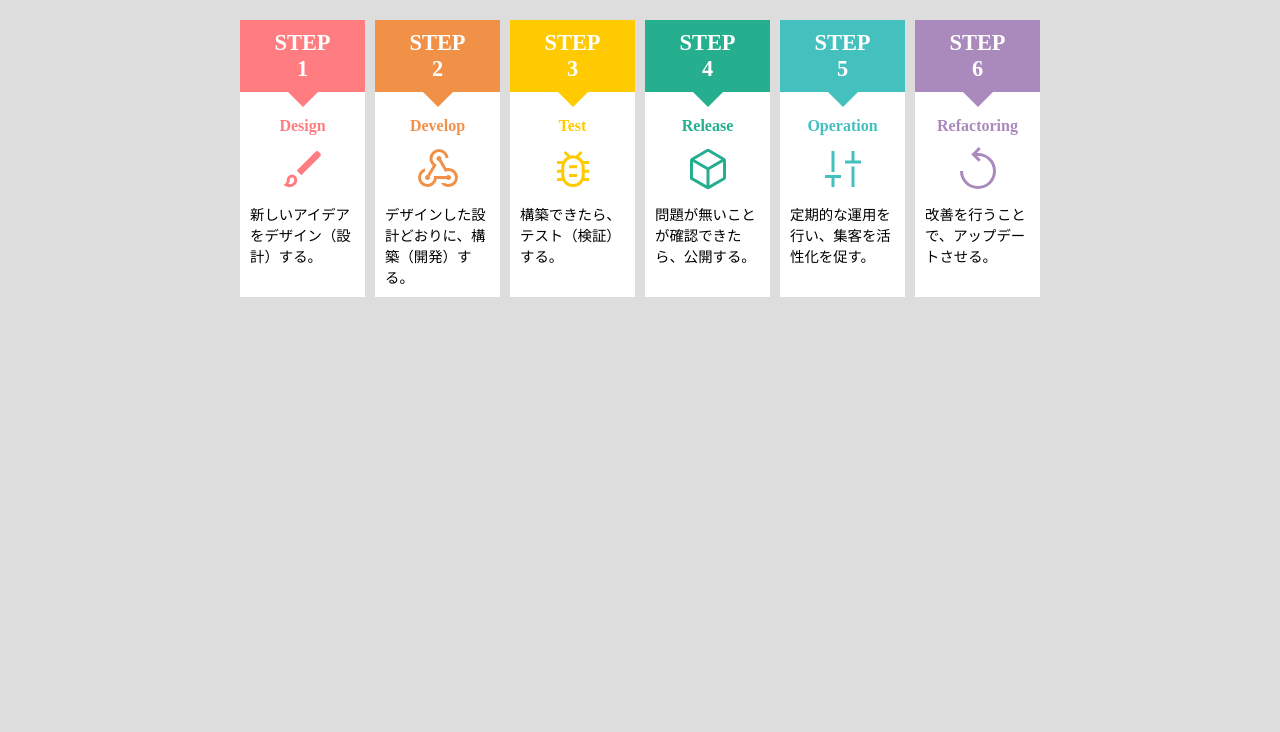
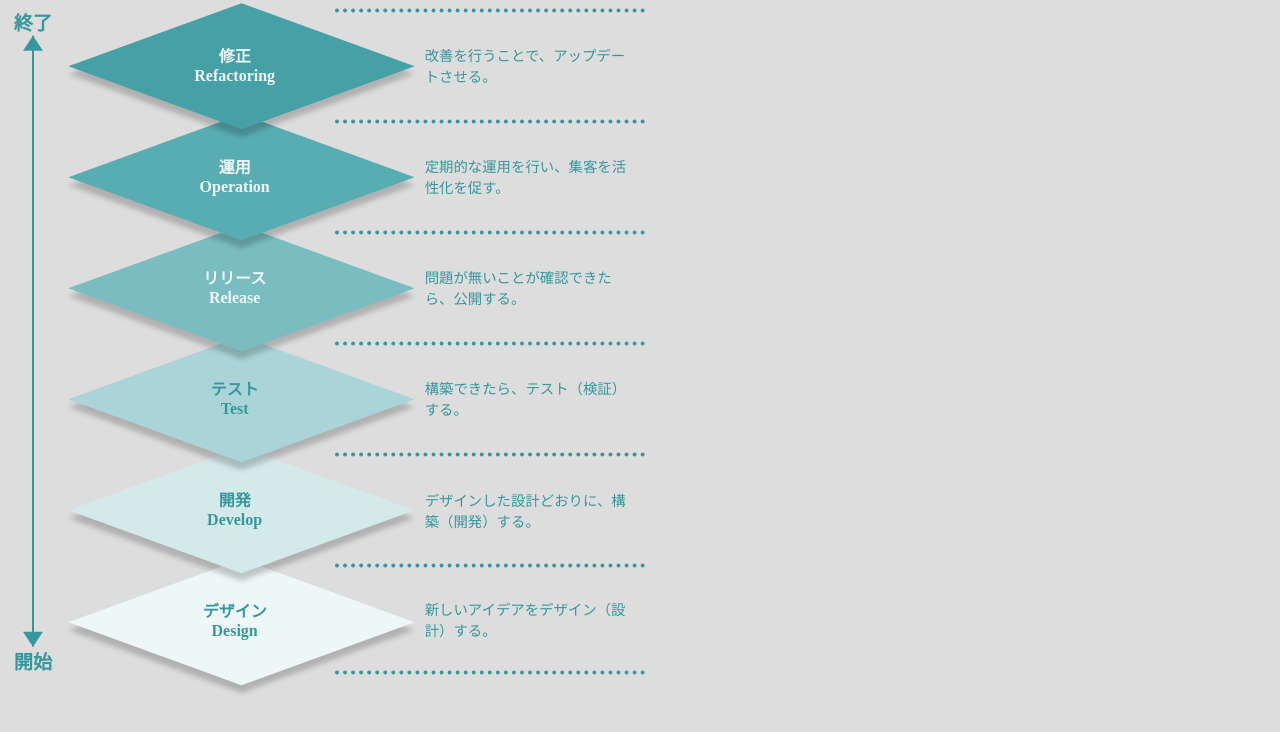
Before and after one commit to yugeta/step_pattern, a plain HTML site: page index.html in a window 1280 px wide. Drawn offline with Linux system fonts and the light colour scheme.

Commit message:
first-commit

```diff
--- a/color.css
+++ /dev/null
@@ -1,160 +0,0 @@
-.step,
-.step *,
-.step *::before,
-.step *::after{
-  -webkit-box-sizing : border-box;
-     -moz-box-sizing : border-box;
-       -o-box-sizing : border-box;
-      -ms-box-sizing : border-box;
-          box-sizing : border-box;
-}
-
-.step ul,
-.step li{
-  list-style:none;
-  margin:0;
-  padding:0;
-}
-
-.step{
-  --size-width  : 800px;
-  --color-1     : #ff7d81;
-  --color-2     : #f19148;
-  --color-3     : #ffcb00;
-  --color-4     : #25af8f;
-  --color-5     : #44c0bf;
-  --color-6     : #aa89bd;
-
-
-  width  : var(--size-width);
-  margin : 20px auto;
-}
-
-.step .color{
-  display : flex;
-  gap     : 10px;
-}
-.step .color > *{
-  flex    : 1;
-  background-color:white;
-}
-.step .color .label{
-  padding: 10px;
-  text-align:center;
-  font-weight:bold;
-}
-.step .color .image{
-  text-align:center;
-}
-.step .color .image > *{
-  width:48px;
-  height:48px;
-}
-.step .color .text{
-  padding:10px;
-  white-space:pre-wrap;
-  word-break:break-all;
-  font-size:0.9rem;
-}
-
-.color li:nth-child(1) .num{--color-bg:var(--color-1)}
-.color li:nth-child(2) .num{--color-bg:var(--color-2)}
-.color li:nth-child(3) .num{--color-bg:var(--color-3)}
-.color li:nth-child(4) .num{--color-bg:var(--color-4)}
-.color li:nth-child(5) .num{--color-bg:var(--color-5)}
-.color li:nth-child(6) .num{--color-bg:var(--color-6)}
-
-.color li:nth-child(1) .label{color:var(--color-1)}
-.color li:nth-child(2) .label{color:var(--color-2)}
-.color li:nth-child(3) .label{color:var(--color-3)}
-.color li:nth-child(4) .label{color:var(--color-4)}
-.color li:nth-child(5) .label{color:var(--color-5)}
-.color li:nth-child(6) .label{color:var(--color-6)}
-
-.color li:nth-child(1) .image{fill:var(--color-1)}
-.color li:nth-child(2) .image{fill:var(--color-2)}
-.color li:nth-child(3) .image{fill:var(--color-3)}
-.color li:nth-child(4) .image{fill:var(--color-4)}
-.color li:nth-child(5) .image{fill:var(--color-5)}
-.color li:nth-child(6) .image{fill:var(--color-6)}
-
-.color{
-  counter-reset     :num 0;
-}
-.color li{
-  counter-increment : num;
-}
-.color li .num{
-  padding:10px 0;
-  text-align:center;
-  --size-tail : 15px;
-  position:relative;
-  background-color:var(--color-bg);
-  margin: 0 0 var(--size-tail) 0;
-}
-.color li .num::before{
-  content : '';
-  display:block;
-  position:absolute;
-  top:100%;
-  left:50%;
-  transform:translate(-50% , 0);
-  width: 0;
-  height: 0;
-  border-left   : var(--size-tail) solid transparent;
-  border-right  : var(--size-tail) solid transparent;
-  border-top    : var(--size-tail)solid var(--color-bg);
-  border-bottom : 0;
-}
-.color li .num::after{
-  content           : 'STEP\A'counter(num);
-  font-size         : 1.4rem;
-  white-space       : pre-wrap;
-  display:block;
-  text-align:center;
-  color:white;
-  font-weight:bold;
-}
-
-
-@media (max-width:800px){
-  .step{
-    width:100%;
-  }
-  .step .color{
-    flex-direction : column;
-    width: calc(100% - var(--size-arrow));
-    gap:10px;
-  }
-  .step .color li{
-    display:grid;
-    grid-template-columns:30% 1fr;
-  }
-  .step .color li .num{
-    grid-column : 1/2;
-    grid-row    : 1/4;
-  }
-  .color li .num{
-    padding:10px;
-    margin: 0 var(--size-tail) 0 0;
-  }
-  .color li .num::before{
-    left:100%;
-    top:50%;
-    transform:translate(0,-50%);
-    border-top   : var(--size-tail) solid transparent;
-    border-bottom  : var(--size-tail) solid transparent;
-    border-left    : var(--size-tail)solid var(--color-bg);
-    border-right : 0;
-  }
-  .color li .num::after{
-    position:absolute;
-    font-size:1.0rem;
-    top:50%;
-    left:50%;
-    transform:translate(-50%,-50%);
-  }
-  .step .color .label{
-    font-size:0.9rem;
-  }
-}
--- a/index.html
+++ b/index.html
@@ -1,48 +1,41 @@
 <meta name="viewport" content="width=device-width, initial-scale=1, user-scalable=no">
 <meta charset='utf-8' />
-<link rel='stylesheet' href='color.css' />
+<link rel='stylesheet' href='stair.css' />
 <style>
-  body{
-    background-color:#ddd;
-  }
+body{
+  background-color:#ddd;
+}
 </style>
 
-<div class='step'>
-  <ul class='color'>
+<div class='step-process'>
+  <ul class='min-max'>
+    <li class='word'>開始</li>
+    <li class='arrow'><p></p></li>
+    <li class='word'>終了</li>
+  </ul>
+  <ul class='stair'>
     <li>
-      <div class='num'></div>
-      <div class='label'>Design</div>
-      <div class='image'><svg xmlns="http://www.w3.org/2000/svg" viewBox="0 96 960 960"><path d="M215 939q-33.835 0-66.917-11.5Q115 916 90 890q35-12 50-35t15-62q0-43.75 30.676-74.375Q216.353 688 260.176 688 304 688 334.5 718.625T365 793q0 64-43.5 105T215 939Zm0-60q35 0 62.5-25t27.5-61q0-20-12.5-32.5T260 748q-20 0-32.5 12.5T215 793q0 39-8.5 57.5T175 873q6 1 20 3.5t20 2.5Zm230-177-90-95 376-376q14-14 31-14.5t32 14.5l29 29q15 15 14.5 32.5T823 324L445 702Zm-185 91Z"/></svg></div>
+      <div class='title'>デザイン<br>Design</div>
       <div class='text'>新しいアイデアをデザイン（設計）する。</div>
     </li>
     <li>
-      <div class='num'></div>
-      <div class='label'>Develop</div>
-      <div class='image'><svg xmlns="http://www.w3.org/2000/svg" viewBox="0 96 960 960"><path d="M270 936q-78 0-134-56T80 746q0-67 39-117t101-66v63q-35 14-57.5 46.5T140 746q0 54 38 92t92 38q54 0 92-38t38-92v-30h249q8-9 19-14.5t22-5.5q21 0 35.5 14.5T740 746q0 20-14.5 35T690 796q-11 0-22-5.5T649 776H458q-14 69-66.5 114.5T270 936Zm420 0q-48 0-88.5-22T535 856h86q15 10 32.5 15t36.5 5q54 0 92-38t38-92q0-54-38-92t-92-38q-19 0-35 4.5T624 634L495 416q-20-4-32.5-17.5T450 366q0-21 15-35.5t35-14.5q21 0 35.5 14.5T550 366q0 4-.5 7.5T547 384l103 176q11-2 21.5-3t18.5-1q79 0 134.5 55.5T880 746q0 78-55.5 134T690 936ZM270 796q-20 0-35-15t-15-35q0-18 12.5-31.5T264 696l111-187q-30-29-47.5-65.5T310 366q0-79 56-134.5T500 176q76 0 131 52.5T690 356h-60q-3-51-40.5-85.5T500 236q-54 0-92 38t-38 92q0 42 24.5 75.5T457 489L316 727q2 6 3 10.5t1 8.5q0 20-14.5 35T270 796Z"/></svg></div>
+      <div class='title'>開発<br>Develop</div>
       <div class='text'>デザインした設計どおりに、構築（開発）する。</div>
     </li>
     <li>
-      <div class='num'></div>
-      <div class='label'>Test</div>
-      <div class='image'><svg xmlns="http://www.w3.org/2000/svg" viewBox="0 96 960 960"><path d="M480 936q-65 0-121-31t-83-89H160v-60h92q-7-26-7-52.5V650h-86v-60h86q0-29 .5-57.5T254 476h-94v-60h120q14-28 37-49t51-35l-77-76 40-40 94 94q28-10 56.5-10t56.5 10l94-94 40 40-76 76q28 14 49.5 35.5T683 416h118v60h-95q9 28 8.5 56.5T714 590h87v60h-87q0 27 .5 53.5T708 756h93v60H685q-26 59-82.5 89.5T480 936Zm0-60q72 0 123-50.5T654 703V536q0-72-51-122.5T480 363q-72 0-123 50.5T306 536v167q0 72 51 122.5T480 876Zm-80-140h160v-60H400v60Zm0-173h160v-60H400v60Zm80 57h.5-.5.5-.5.5-.5.5-.5Z"/></svg></div>
+      <div class='title'>テスト<br>Test</div>
       <div class='text'>構築できたら、テスト（検証）する。</div>
     </li>
     <li>
-      <div class='num'></div>
-      <div class='label'>Release</div>
-      <div class='image'><svg xmlns="http://www.w3.org/2000/svg" viewBox="0 96 960 960"><path d="m180 746 270 156V593L180 437v309Zm330 156 270-156V436L510 593v309ZM213 387l267 155 266-155-266-154-267 154Zm-93 394V406q0-16 8-30t22-22l300-173q14-8 30-8t30 8l300 173q14 8 22 22t8 30v340q0 16-8 30t-22 22L510 971q-14 8-30 8t-30-8L120 781Zm360-205Z"/></svg></div>
+      <div class='title'>リリース<br>Release</div>
       <div class='text'>問題が無いことが確認できたら、公開する。</div>
     </li>
     <li>
-      <div class='num'></div>
-      <div class='label'>Operation</div>
-      <div class='image'><svg xmlns="http://www.w3.org/2000/svg" viewBox="0 96 960 960"><path d="M520 466v-60h130V216h60v190h130v60H520Zm130 470V526h60v410h-60Zm-400 0V756H120v-60h320v60H310v180h-60Zm0-300V216h60v420h-60Z"/></svg></div>
+      <div class='title'>運用<br>Operation</div>
       <div class='text'>定期的な運用を行い、集客を活性化を促す。</div>
     </li>
     <li>
-      <div class='num'></div>
-      <div class='label'>Refactoring</div>
-      <div class='image'><svg xmlns="http://www.w3.org/2000/svg" viewBox="0 96 960 960"><path d="M480 976q-75 0-140.5-28T225 871q-49-49-77-114.5T120 616h60q0 125 87.5 212.5T480 916q125 0 212.5-87.5T780 616q0-125-85-212.5T485 316h-23l73 73-41 42-147-147 147-147 41 41-78 78h23q75 0 140.5 28T735 361q49 49 77 114.5T840 616q0 75-28 140.5T735 871q-49 49-114.5 77T480 976Z"/></svg></div>
+      <div class='title'>修正<br>Refactoring</div>
       <div class='text'>改善を行うことで、アップデートさせる。</div>
     </li>
   </ul>
--- /dev/null
+++ b/stair.css
@@ -0,0 +1,211 @@
+.step-process,
+.step-process *,
+.step-process *::before,
+.step-process *::after{
+  -webkit-box-sizing : border-box;
+     -moz-box-sizing : border-box;
+       -o-box-sizing : border-box;
+      -ms-box-sizing : border-box;
+          box-sizing : border-box;
+}
+.step-process{
+  --color:#36979d;
+  display:flex;
+  gap:10px;
+}
+.step-process ul,
+.step-process li{
+  list-style:none;
+  margin:0;
+  padding:0;
+}
+
+.step-process .min-max{
+  width:50px;
+  display:flex;
+  flex-direction:column-reverse;
+  justify-content: space-between;
+}
+.step-process .min-max .word{
+  font-weight:bold;
+  font-size:1.2rem;
+  color:var(--color);
+  text-align:center;
+}
+.step-process .min-max .arrow{
+  position:relative;
+  flex:1;
+  padding:10px 0;
+}
+.step-process .min-max .arrow > *{
+  width:2px;
+  height:100%;
+  background-color:var(--color);
+  position:absolute;
+  top:50%;
+  left:50%;
+  transform:translate(-50%,-50%);
+  margin:0;
+}
+.step-process .min-max .arrow > *::before,
+.step-process .min-max .arrow > *::after{
+  content:'';
+  display:block;
+  position:absolute;
+  transform:translate(-50% , 0);
+  border-style:solid;
+  border-color:var(--color) transparent;
+  border-width:0 10px 0 10px;
+}
+.step-process .min-max .arrow > *::before{
+  top:0;
+  left:50%;
+  border-bottom-width: 15px;
+}
+.step-process .min-max .arrow > *::after{
+  bottom:0;
+  left:50%;
+  border-top-width: 15px;
+}
+
+.step-process .stair{
+  --size: 200px;
+  --text: 110px;
+
+  display:flex;
+  flex-direction:column-reverse;
+  width: var(--size);
+  margin-left:calc(var(--size) / 3);
+}
+.step-process .stair > *{
+  position:relative;
+  height:calc(var(--size) / 1.8);
+}
+.step-process .stair > * > *{
+  position:relative;
+  z-index:2;
+  z-index: counter(z);
+}
+.step-process .stair > * > .title{
+  position:absolute;
+  top:50%;
+  left:50%;
+  transform:translate(-50%,-50%);
+  color:white;
+  font-size:1.0rem;
+  text-align:center;
+  font-weight: bold;
+}
+.step-process .stair > *::before{
+  content:'';
+  display:block;
+  width: calc(var(--size) / 1.2);
+  height: calc(var(--size) / 1.2);
+  position:absolute;
+  top:0;
+  left:0;
+  box-shadow:-10px 10px 5px rgba(0,0,0,0.2);
+  transform: translate(calc(var(--size) / -3) , 35%)  rotate(-45deg) skew(25deg, 25deg);
+  transform-origin: top left;
+  z-index: 1;
+}
+.step-process .stair > * > .text{
+  position:absolute;
+  top:50%;
+  left:100%;
+  border-color:var(--color);
+  color:var(--color);
+  border-style:dotted;
+  border-width:0;
+  border-top-width: 4px;
+  width:calc(100% + var(--text));
+  height:100%;
+  transform:translate(0 , -50%);
+  display:flex;
+  align-items:center;
+  padding:10px 10px 10px calc(var(--size) - var(--text));
+  font-size:0.9rem;
+}
+.step-process .stair > *:first-child > .text{
+  border-bottom-width: 4px;
+}
+
+.step-process .stair > *:nth-of-type(1)::before{
+  background-color:#eef7f7;
+}
+.step-process .stair > *:nth-of-type(1) > .title{
+  color:#36979d;
+}
+.step-process .stair > *:nth-of-type(2)::before{
+  background-color:#d4e9ea;
+}
+.step-process .stair > *:nth-of-type(2) > .title{
+  color:#36979d;
+}
+.step-process .stair > *:nth-of-type(3)::before{
+  background-color:#aad4d7;
+}
+.step-process .stair > *:nth-of-type(3) > .title{
+  color:#36979d;
+}
+.step-process .stair > *:nth-of-type(4)::before{
+  background-color:#79bdc1;
+}
+.step-process .stair > *:nth-of-type(4) > .title{
+  color:#eef7f7;
+}
+.step-process .stair > *:nth-of-type(5)::before{
+  background-color:#58adb2;
+}
+.step-process .stair > *:nth-of-type(5) > .title{
+  color:#eef7f7;
+}
+.step-process .stair > *:nth-of-type(6)::before{
+  background-color:#46a1a7;
+}
+.step-process .stair > *:nth-of-type(6) > .title{
+  color:#eef7f7;
+}
+.step-process .stair > *:nth-of-type(7)::before{
+  background-color:#36979d;
+}
+.step-process .stair > *:nth-of-type(7) > .title{
+  color:#eef7f7;
+}
+
+@media(max-width:500px){
+  .step-process .min-max{
+    width:30px;
+  }
+  .step-process .min-max .word{
+    font-size:1.0;
+  }
+  .step-process .stair{
+    --size: 90px;
+    --text: 50px;
+  }
+  .step-process .stair > * > .title{
+    font-size:0.7rem;
+  }
+  .step-process .stair > * > .text{
+    font-size:0.6rem;
+  }
+}
+@media (min-width:501px) and (max-width:800px){
+  .step-process .min-max{
+    width:40px;
+  }
+  .step-process .min-max .word{
+    font-size:1.2;
+  }
+  .step-process .stair{
+    --size: 150px;
+    --text: 80px;
+  }
+  .step-process .stair > * > .title{
+    font-size:0.9rem;
+  }
+  .step-process .stair > * > .text{
+    font-size:0.8rem;
+  }
+}
```
Also changed, not shown: banner.png.
